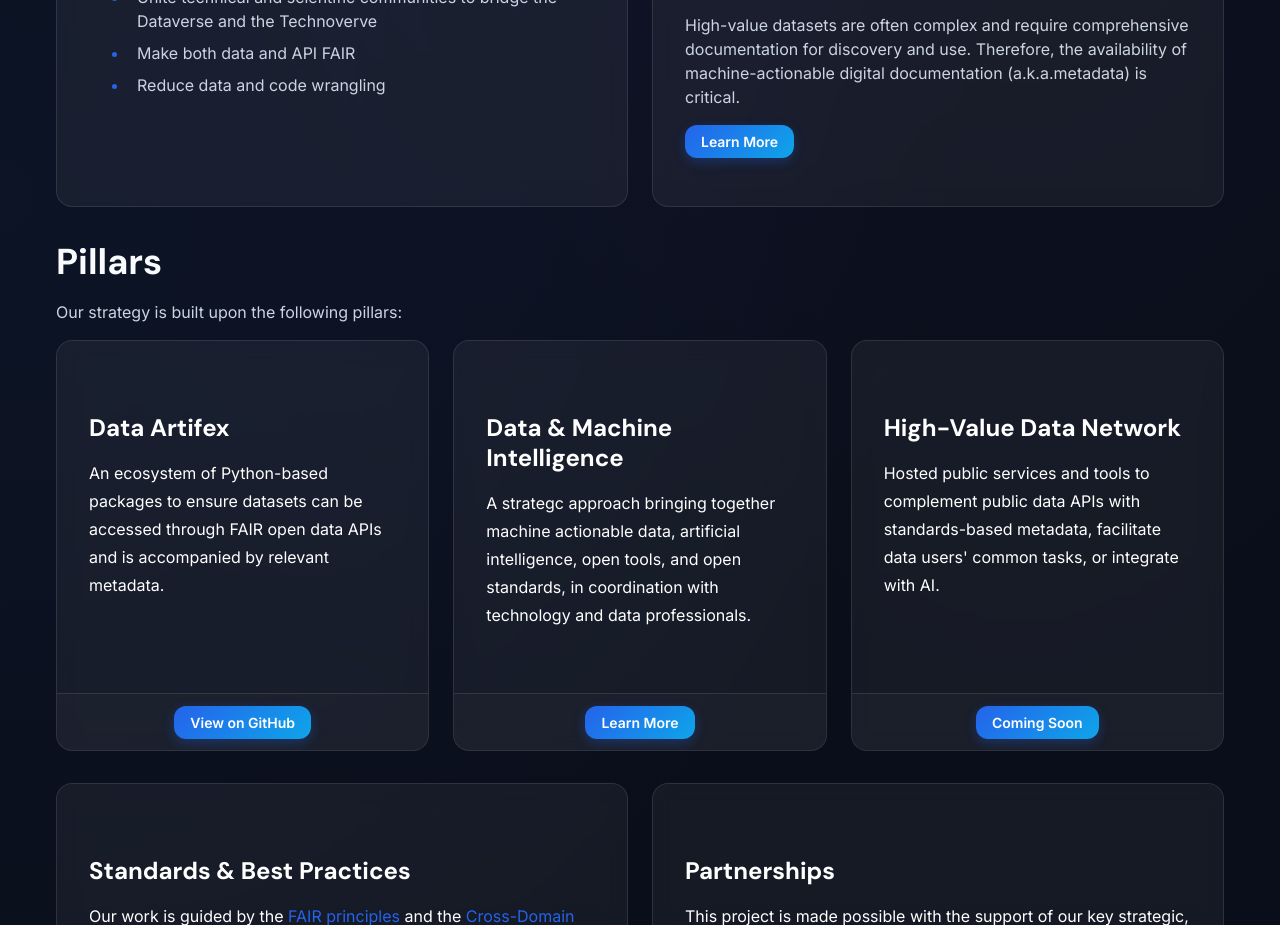
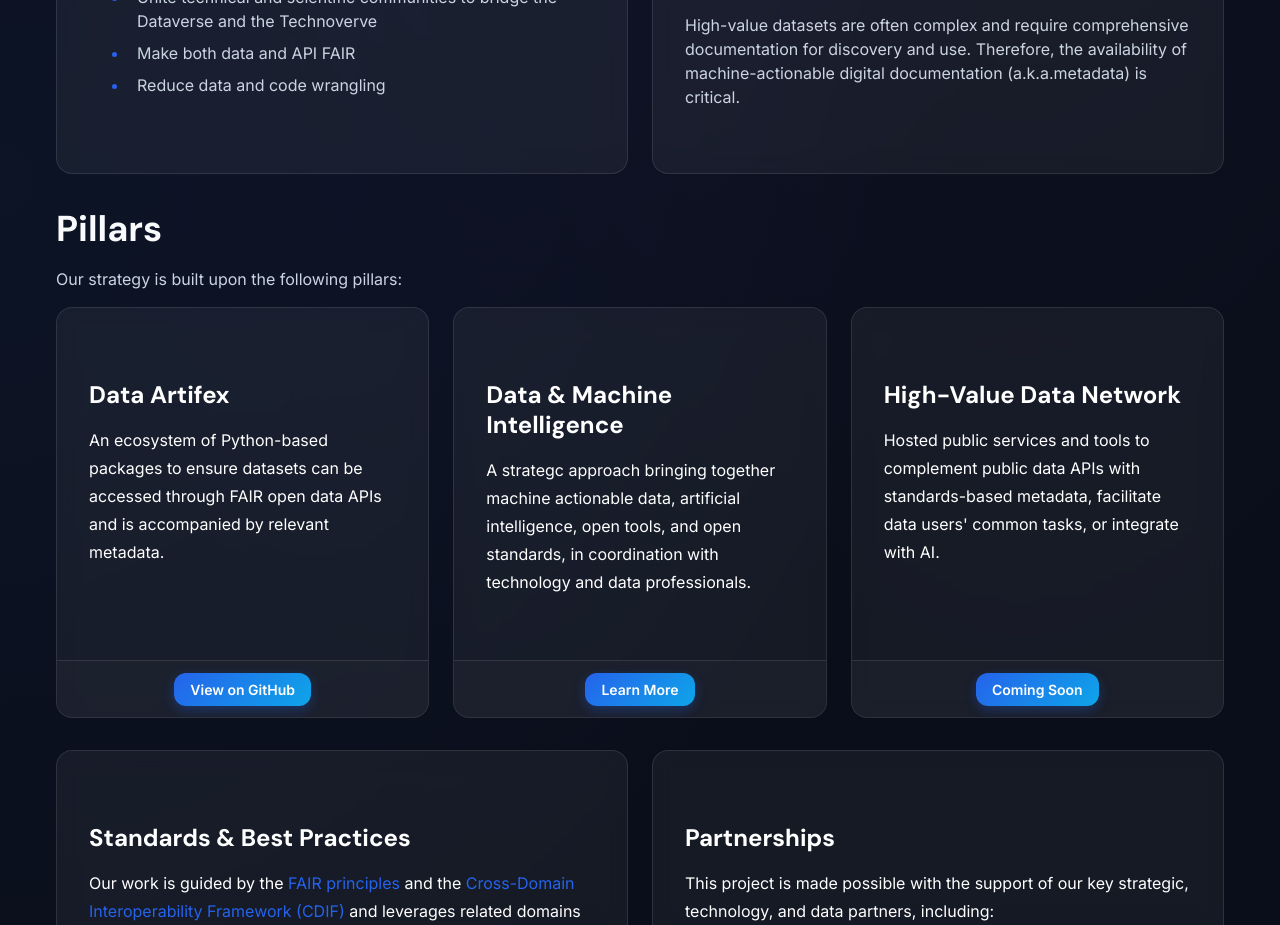
Before and after one commit to hvdnet/hvdnet.github.io, an Eleventy site: page src/index.md in a window 1280 px wide. Shown: the part 1166-2091 px from the top of the page. Built offline with nearby package versions, Linux system fonts and the light colour scheme; Eleventy itself is replaced by a stand-in of ours; files that its build step writes are made by us from their sources; what markdown-it-attrs would draw is missing.

Commit message:
updated narrative

```diff
--- a/src/index.md
+++ b/src/index.md
@@ -43,7 +43,6 @@ title: HVDNet Home
         <p class="card-text">High-value data refers to datasets that, when made openly accessible and reusable, generate significant benefits for society, the economy, and the environment. They have a high potential to drive innovation, improve public services, increase transparency, inform evidence-based decision-making, and empower citizens. </p>
         <p>Subjects include demographics, economic indicators, infrastructure, public services, environment, and government operations. Thousands of organizations and millions of individuals across sectors and borders rely on high-value data for decision-making, research, analysis, and numerous other purposes.</p>
         <p>High-value datasets are often complex and require comprehensive documentation for discovery and use. Therefore, the availability of machine-actionable digital documentation (a.k.a.metadata) is critical.</p>
-        <button class="btn btn-primary btn-sm" type="button">Learn More</button>
       </div>
     </div>
   </div>
```
